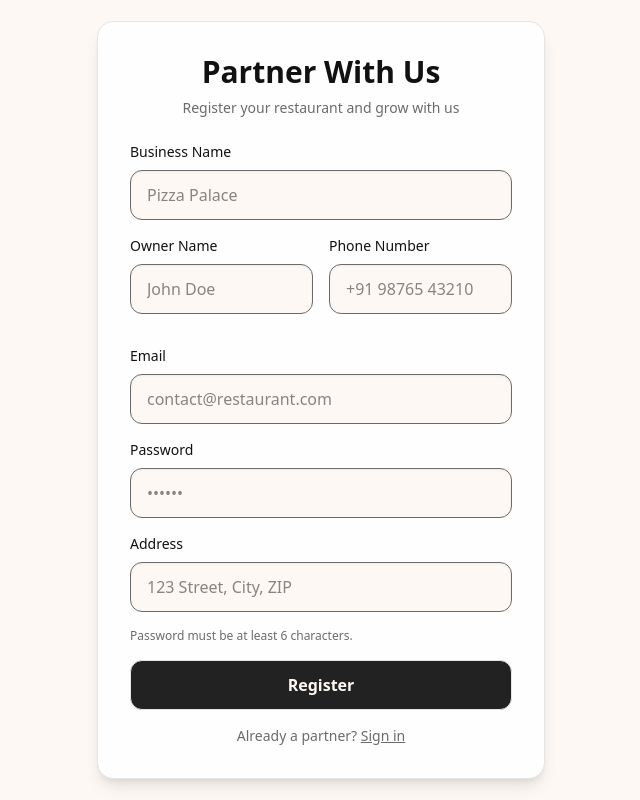
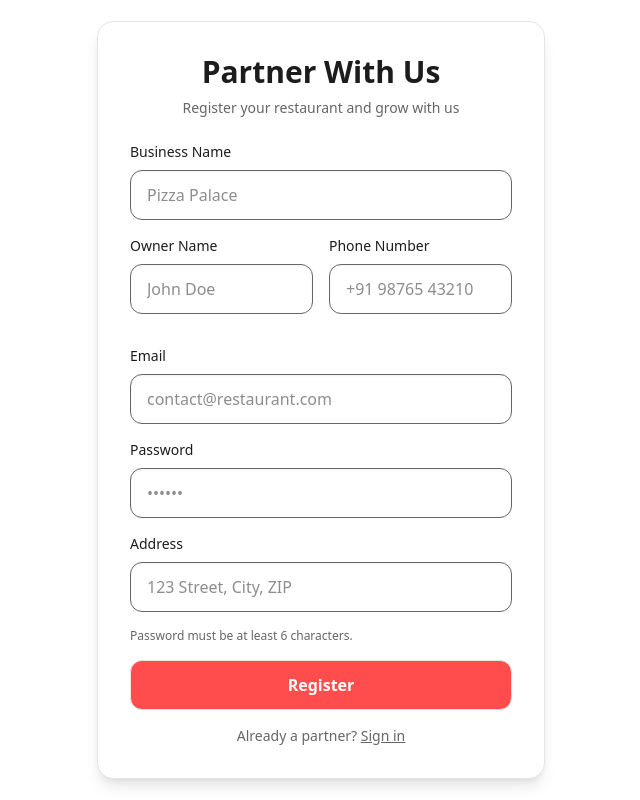
Before and after one commit to yashraj639/Food-Insta, a React (Vite) app in the folder frontend/: page /food-partner/register in a window 1280 px wide. Shown: the whole page, without its empty margins (319-959 px from the left). Built offline with nearby package versions, Linux system fonts and the light colour scheme; no server answers.

Commit message:
ui fixwd

```diff
--- a/frontend/src/foodPartner/FoodPartnerProfile.jsx
+++ b/frontend/src/foodPartner/FoodPartnerProfile.jsx
@@ -38,72 +38,25 @@ const FoodPartnerProfile = () => {
         initial={{ y: -40, opacity: 0 }}
         animate={{ y: 0, opacity: 1 }}
         transition={{ duration: 0.6, ease: "easeOut" }}
-        className="bg-[var(--color-card)] rounded-b-3xl shadow-lg p-6"
+        className="text-center p-7"
       >
-        <div className="flex flex-col md:flex-row md:items-center gap-5">
-          {/* Info */}
-          <div className="flex-1">
-            <motion.h1
-              initial={{ opacity: 0, x: -20 }}
-              animate={{ opacity: 1, x: 0 }}
-              transition={{ delay: 0.2, duration: 0.5 }}
-              className="text-2xl font-bold py-1"
-            >
-              {partner.businessName}
-            </motion.h1>
-            <motion.p
-              initial={{ opacity: 0 }}
-              animate={{ opacity: 1 }}
-              transition={{ delay: 0.3, duration: 0.5 }}
-              className="text-sm py-1"
-            >
-              Owned by {partner.ownerName}
-            </motion.p>
-            <motion.p
-              initial={{ opacity: 0 }}
-              animate={{ opacity: 1 }}
-              transition={{ delay: 0.4, duration: 0.5 }}
-              className="text-sm mt-1"
-            >
-              {partner.address}
-            </motion.p>
+        <h1 className="text-3xl font-bold mb-3">{partner.businessName}</h1>
+        <p className="text-gray-600 mb-2">{partner.ownerName}</p>
+        <p className="text-gray-500 text-sm">{partner.address}</p>
 
-            {/* Stats */}
-            <motion.div
-              initial="hidden"
-              animate="visible"
-              variants={{
-                hidden: { opacity: 0 },
-                visible: {
-                  opacity: 1,
-                  transition: { staggerChildren: 0.2 },
-                },
-              }}
-              className="flex gap-6 mt-4"
-            >
-              <motion.div
-                variants={{
-                  hidden: { y: 20, opacity: 0 },
-                  visible: { y: 0, opacity: 1 },
-                }}
-              >
-                <p className="text-sm text-[var(--color-muted)]">Total Meals</p>
-                <p className="text-lg font-semibold">
-                  {partner.totalMeals || 0}
-                </p>
-              </motion.div>
-              <motion.div
-                variants={{
-                  hidden: { y: 20, opacity: 0 },
-                  visible: { y: 0, opacity: 1 },
-                }}
-              >
-                <p className="text-sm text-[var(--color-muted)]">Customers</p>
-                <p className="text-lg font-semibold">
-                  {partner.customersServed || 0}
-                </p>
-              </motion.div>
-            </motion.div>
+        {/* Stats */}
+        <div className="flex justify-center gap-8 mt-6">
+          <div>
+            <p className="text-lg font-semibold">{partner.totalMeals || 0}</p>
+            <p className="text-sm text-gray-600">Meals</p>
+          </div>
+          <div>
+            <p className="text-lg font-semibold">{partner.followers || "0"}</p>
+            <p className="text-sm text-gray-600">Followers</p>
+          </div>
+          <div>
+            <p className="text-lg font-semibold">{partner.following || "0"}</p>
+            <p className="text-sm text-gray-600">Following</p>
           </div>
         </div>
       </motion.div>
@@ -119,7 +72,7 @@ const FoodPartnerProfile = () => {
           hidden: {},
           visible: { transition: { staggerChildren: 0.1 } },
         }}
-        className="p-4 grid grid-cols-2 md:grid-cols-3 gap-2 md:gap-4"
+        className="w-[80%] mx-auto p-4 grid grid-cols-2 md:grid-cols-3 gap-2 md:gap-4"
       >
         {videos.length > 0 ? (
           videos.map((video, idx) => (
--- a/frontend/src/index.css
+++ b/frontend/src/index.css
@@ -1,21 +1,24 @@
 @import "tailwindcss";
-
 /* src/styles/theme.css */
 :root {
-  --color-bg: #fdf8f3;      /* warm cream */
-  --color-text: #111111;    /* near black */
-  --color-card: #fefefe;    /* white cards */
-  --color-primary: #222222; /* dark gray for buttons */
-  --color-muted: #6b6b6b;   /* subtle text */
-  --color-border: #e5e5e5;  /* light border */
+  --color-bg: #ffffff;       /* white */
+  --color-text: #1c1c1c;     /* dark text */
+  --color-card: #ffffff;     /* clean card */
+  --color-primary: #ff4d4d;  /* juicy red for CTA */
+  --color-accent: #4caf50;   /* fresh green */
+  --color-secondary: #ff9800;/* warm orange */
+  --color-muted: #666666;    /* subtle text */
+  --color-border: #e5e5e5;   /* light border */
 }
 
 @media (prefers-color-scheme: dark) {
   :root {
-    --color-bg: #111111;     /* deep charcoal */
+    --color-bg: #121212;     /* dark charcoal */
     --color-text: #f5f5f5;   /* soft beige-white */
-    --color-card: #1a1a1a;   /* dark card */
-    --color-primary: #fdf8f3;/* cream accent for CTA */
+    --color-card: #1e1e1e;   /* dark card */
+    --color-primary: #ff4d4d;/* juicy red CTA */
+    --color-accent: #4caf50; /* fresh green */
+    --color-secondary: #ff9800;/* warm orange */
     --color-muted: #a1a1a1;  /* muted gray */
     --color-border: #333333; /* dark border */
   }
```
